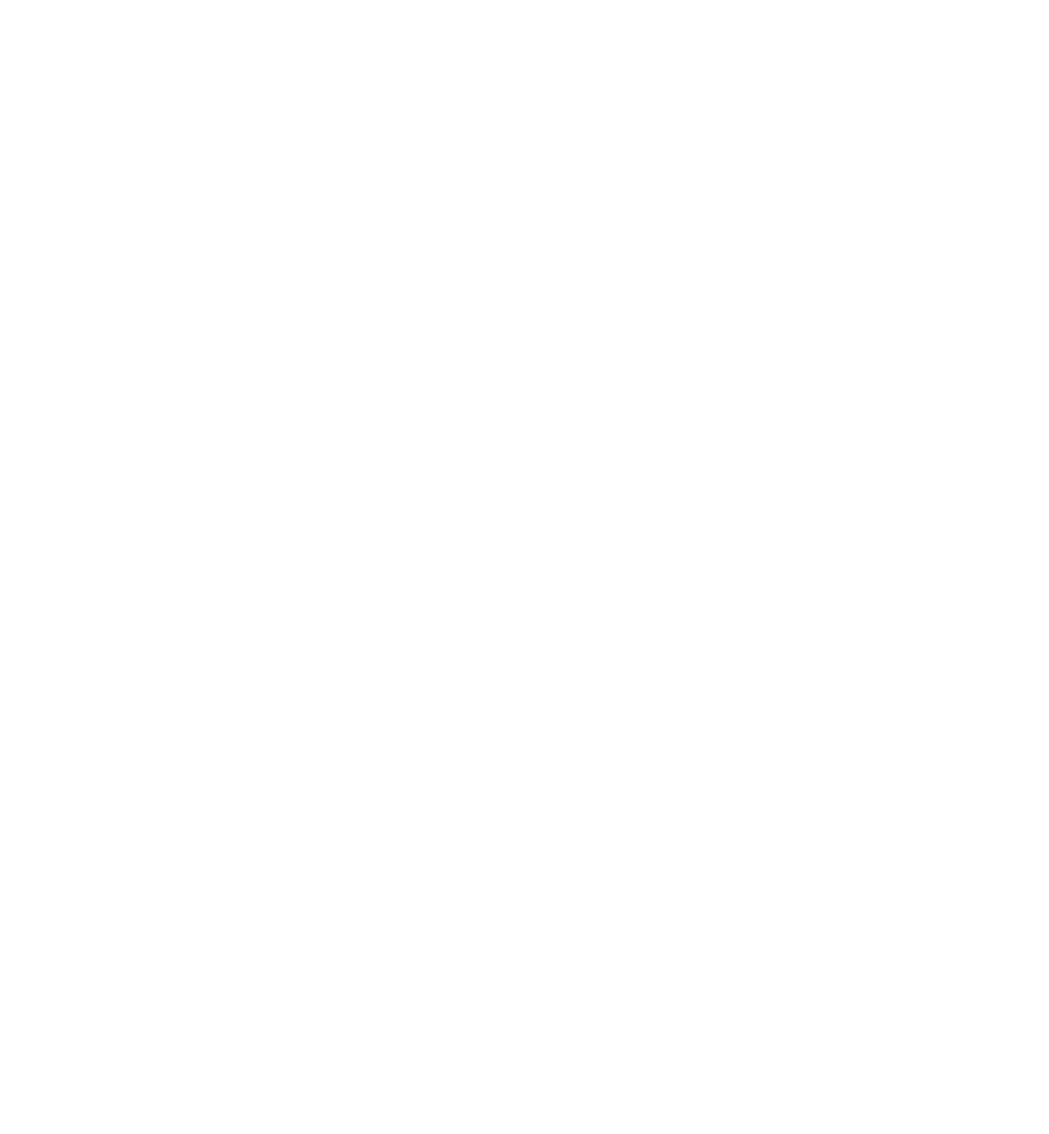
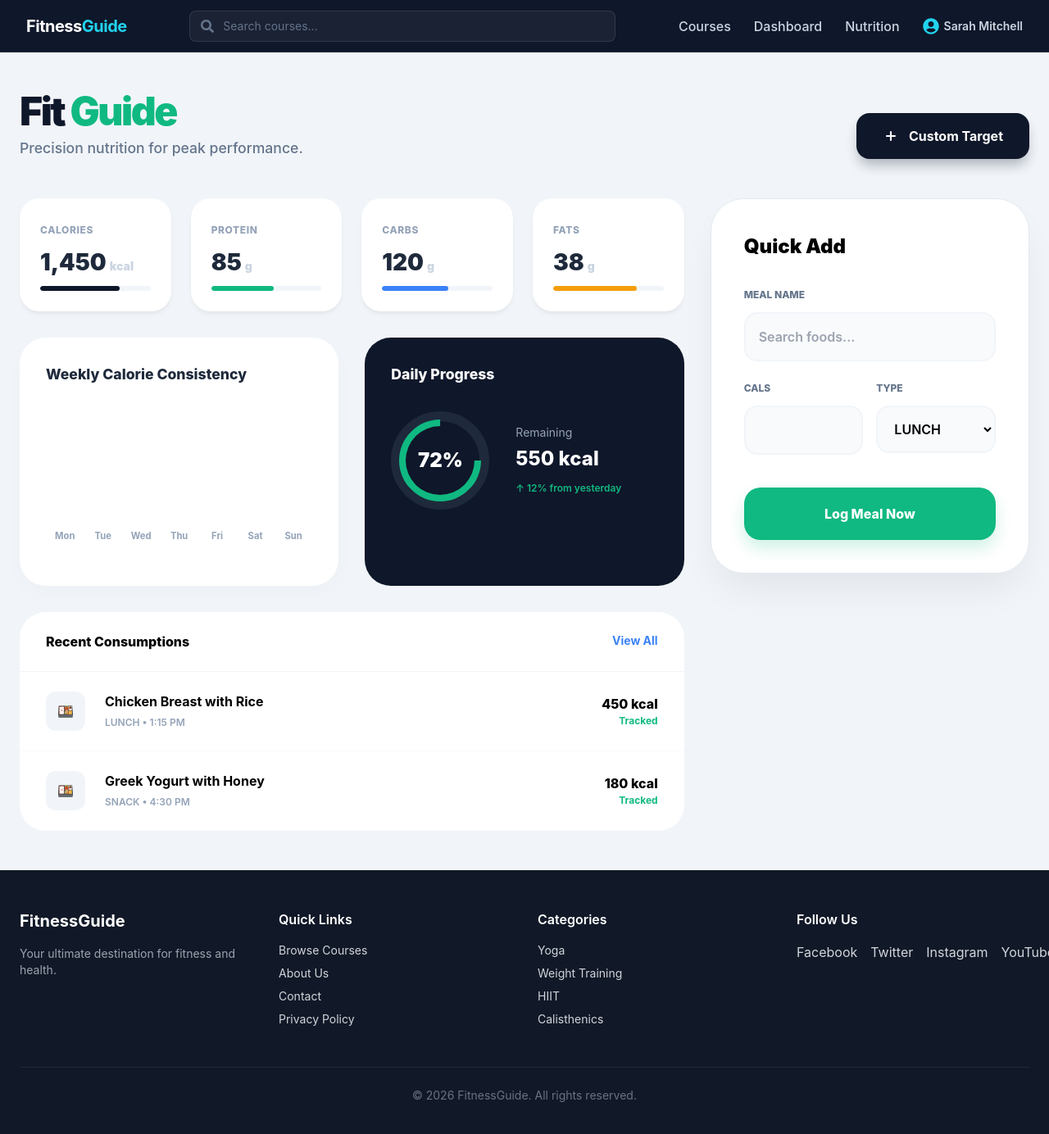
Before and after one commit to G-function-0/Well_Connect, a React (Create React App) app in the folder frontend/: page /nutrition in a window 1280 px wide. Before the commit this address had no page. Shown: the top 1384 px of the page at 82% size. Before the commit the page ends 800 px from the top, so only its background shows below. Built offline with nearby package versions, Linux system fonts and the light colour scheme.

Commit message:
Add Routes in Header Footer and Courses pages

```diff
--- a/frontend/src/App.js
+++ b/frontend/src/App.js
@@ -18,14 +18,24 @@ import RegisterPage from './pages/Registerpage.jsx';
 
 
 
+
 function App() {
-    return (
+    return (<>
+        <Header />
+
         <Routes>
             <Route path="/" element={<Home/>} />
             <Route path="/courses" element={<CoursesPage/>} />
             <Route path="/register" element={<RegisterPage/>}/>
             <Route path="/login" element={<LoginPage/>} />
+            <Route path="/dashboard" element={<DashboardPage/>} />
+            <Route path="/nutrition" element={<NutritionPage/>} />
+
         </Routes>
+
+        <Footer />
+    </>
+
     );
 }
 
--- a/frontend/src/components/layout/Footer.jsx
+++ b/frontend/src/components/layout/Footer.jsx
@@ -1,3 +1,5 @@
+import { Link } from "react-router";
+
 const Footer = () => {
     return (
         <footer className="bg-gray-900 text-gray-300 py-12 px-6">
@@ -14,10 +16,10 @@ const Footer = () => {
                     <div>
                         <h3 className="text-white font-semibold mb-4">Quick Links</h3>
                         <ul className="list-none p-0 m-0">
-                            <li className="mb-2 text-sm cursor-pointer hover:text-emerald-400 transition-colors">Browse Courses</li>
-                            <li className="mb-2 text-sm cursor-pointer hover:text-emerald-400 transition-colors">About Us</li>
-                            <li className="mb-2 text-sm cursor-pointer hover:text-emerald-400 transition-colors">Contact</li>
-                            <li className="mb-2 text-sm cursor-pointer hover:text-emerald-400 transition-colors">Privacy Policy</li>
+                            <li className="mb-2 text-sm cursor-pointer hover:text-emerald-400 transition-colors"><Link to="/courses">Browse Courses</Link></li>
+                            <li className="mb-2 text-sm cursor-pointer hover:text-emerald-400 transition-colors"><Link to="/">About Us</Link></li>
+                            <li className="mb-2 text-sm cursor-pointer hover:text-emerald-400 transition-colors"><Link to="/">Contact</Link></li>
+                            <li className="mb-2 text-sm cursor-pointer hover:text-emerald-400 transition-colors"><Link to="/">Privacy Policy</Link></li>
                         </ul>
                     </div>
 
--- a/frontend/src/components/layout/header.jsx
+++ b/frontend/src/components/layout/header.jsx
@@ -1,5 +1,6 @@
 import React from 'react';
 import { FaUserCircle, FaSearch } from "react-icons/fa";
+import { Link } from 'react-router';
 
 const Header = () => {
     return (
@@ -7,7 +8,9 @@ const Header = () => {
         <header className="h-16 px-8 flex items-center justify-between bg-[#0f172a] border-b border-white/10 sticky top-0 z-50">
             {/* Left: Logo - Set to white for dark mode visibility */}
             <div className="text-xl font-bold text-white tracking-tight">
-                Fitness<span className="text-cyan-400">Guide</span>
+                <Link to="/">
+                    Fitness<span className="text-cyan-400">Guide</span>
+                </Link>
             </div>
 
             {/* Center: Search - Darkened input to match the theme */}
@@ -23,15 +26,15 @@ const Header = () => {
 
             {/* Right: Navigation - Cleaned up with matching colors */}
             <nav className="flex items-center gap-7">
-                <a href="/" className="no-underline text-slate-300 font-medium hover:text-cyan-400 transition-colors">
+                <Link to="/courses" className="no-underline text-slate-300 font-medium hover:text-cyan-400 transition-colors">
                     Courses
-                </a>
-                <a href="/" className="no-underline text-slate-300 font-medium hover:text-cyan-400 transition-colors">
+                </Link>
+                <Link to="/dashboard" className="no-underline text-slate-300 font-medium hover:text-cyan-400 transition-colors">
                     Dashboard
-                </a>
-                <a href="/" className="no-underline text-slate-300 font-medium hover:text-cyan-400 transition-colors">
+                </Link>
+                <Link to="/nutrition" className="no-underline text-slate-300 font-medium hover:text-cyan-400 transition-colors">
                     Nutrition
-                </a>
+                </Link>
 
                 {/* Profile Section */}
                 <div className="flex items-center gap-1.5 cursor-pointer text-slate-300 hover:text-white transition-colors">
--- a/frontend/src/pages/DashboardPage.jsx
+++ b/frontend/src/pages/DashboardPage.jsx
@@ -1,4 +1,5 @@
 import React from 'react';
+import { Link } from 'react-router';
 
 // --- Reusable Modern Components ---
 
@@ -47,7 +48,7 @@ export default function DashboardPage() {
                         <h1 style={styles.greeting}>Welcome back, <span style={styles.gradientText}>Sarfaraz Shaikh!</span></h1>
                         <p style={styles.subtitle}>You've completed 80% of your weekly goal. Keep it up!</p>
                     </div>
-                    <button style={styles.primaryBtn}>+ Explore Courses</button>
+                    <Link to="/courses" style={styles.primaryBtn}>+ Explore Courses</Link>
                 </header>
 
                 {/* Stats Grid */}
--- a/frontend/src/pages/home.jsx
+++ b/frontend/src/pages/home.jsx
@@ -1,11 +1,9 @@
 import { Link } from "react-router";
-import Footer from "../components/layout/Footer";
-import Header from "../components/layout/Header";
 
 const Home = () => {
     return (
         <div className="min-h-screen flex flex-col bg-slate-50 font-sans">
-            <Header />
+
 
             {/* Hero Section */}
             <section className="relative overflow-hidden bg-slate-900 text-white pt-20 pb-32">
@@ -151,7 +149,6 @@ const Home = () => {
                     </div>
                 </div>
             </section>
-            <Footer />
             {/*
             {/* Footer */}
             {/* <footer className="bg-slate-900 text-white py-12">
```
